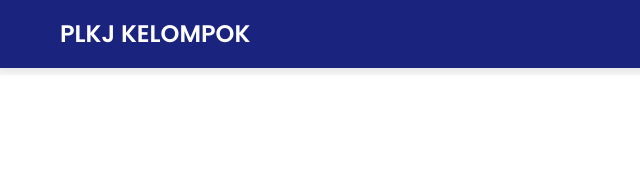
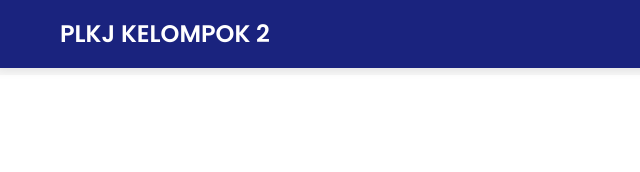
Before and after one commit to opik5577/PLKJ-KELOMPOK-2, a plain HTML site: page index.html in a window 1280 px wide. Shown: the top 172 px of the page, 4-644 px from the left. Drawn offline with Linux system fonts and the light colour scheme.

Commit message:
Update index.html

```diff
--- a/index.html
+++ b/index.html
@@ -16,7 +16,7 @@
 
     <button id="toggleMuteButton">🔊 Nyalakan Musik</button>
     <header id="mainHeader">
-        <div class="logo">PLKJ KELOMPOK</div>
+        <div class="logo">PLKJ KELOMPOK 2</div>
         <nav>
             <a href="#ketua">Pengurus Inti</a>
             <a href="#humas">Humas</a>
```
